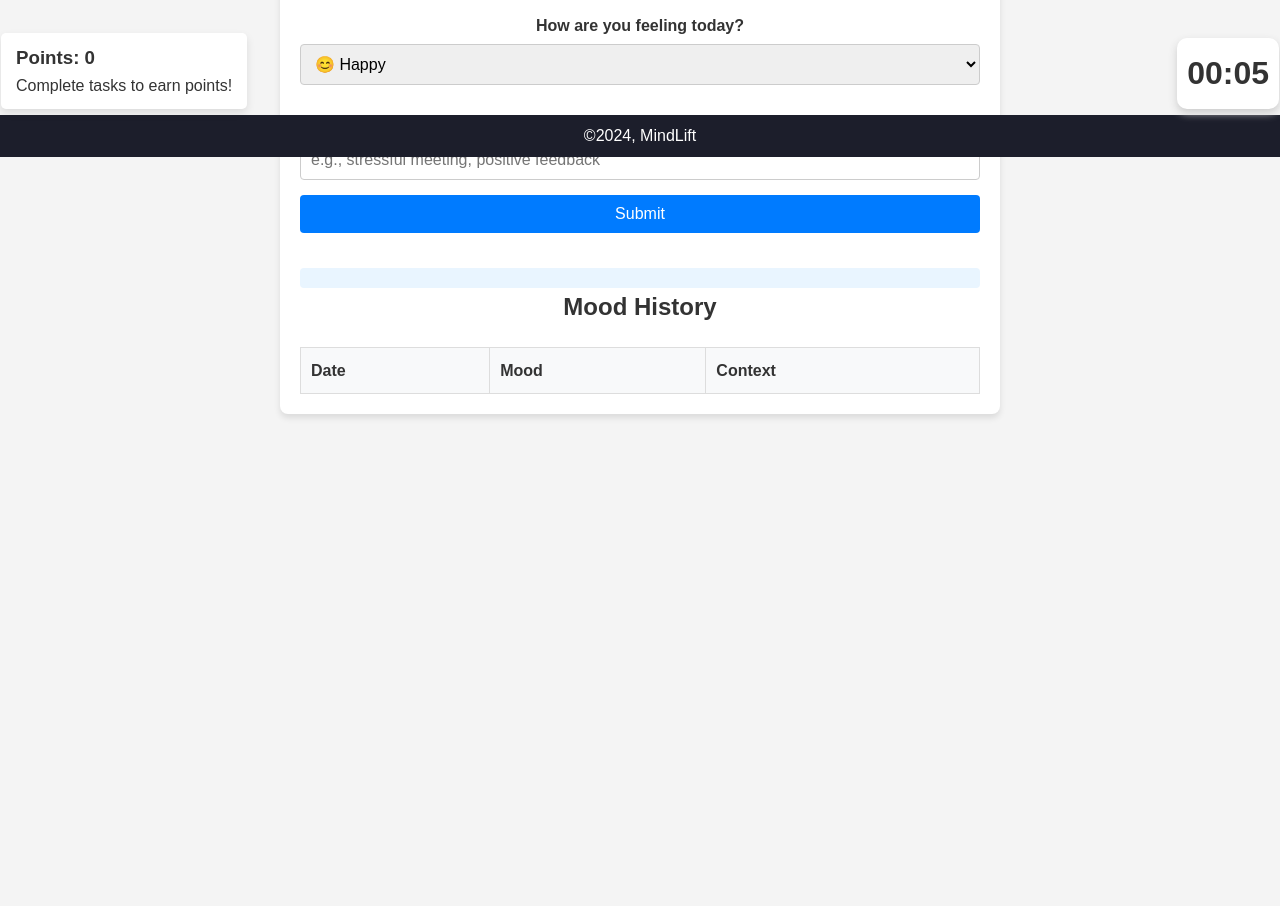
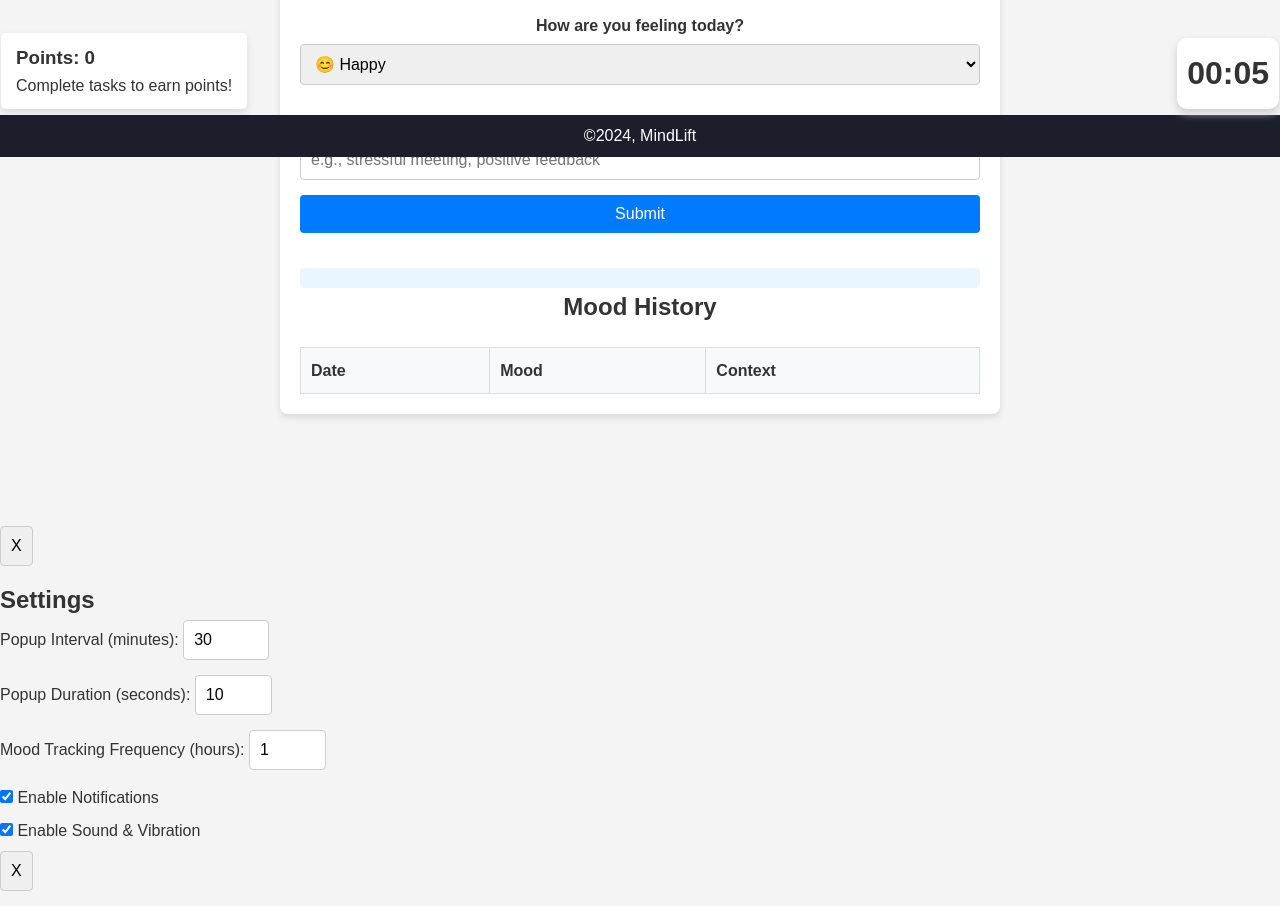
Before and after one commit to lipadsoft-Engineer/cognitive-support-tool-for-individuals-with-depression-at-workplace, a plain HTML site: page index.html in a window 1280 px wide. Shown: the part 643-1549 px from the top of the page. Before the commit the page ends 1169 px from the top, so only its background shows below. Drawn offline with Linux system fonts and the light colour scheme.

Commit message:
add settings slide panel

```diff
--- a/index.html
+++ b/index.html
@@ -14,7 +14,7 @@
         <img src="./images/MindLift-logo.png" alt="">
         <h1>MindLift</h1>
         <div class="links">
-            <button id="settings" class="nav-btn"><img src="./images/icons/icons8-settings.svg" alt=""></button>
+            <button id="settings" class="nav-btn" onclick="toggleSettings()"><img src="./images/icons/icons8-settings.svg" alt=""></button>
             <button id="help" class="nav-btn"><img src="./images/icons/icons8-question.gif" alt=""></button>
         </div>
     </header>
@@ -146,6 +146,37 @@
         </table>
       </div>
 
+      <div class="settings-panel" id="settingsPanel">
+        <button class="toggle-btn" onclick="toggleSettings()">X</button>
+        <h2>Settings</h2>
+        <div class="settings-option">
+            <label for="popupInterval">Popup Interval (minutes):</label>
+            <input type="number" id="popupInterval" min="5" max="120" value="30">
+        </div>
+        <div class="settings-option">
+            <label for="popupDuration">Popup Duration (seconds):</label>
+            <input type="number" id="popupDuration" min="3" max="60" value="10">
+        </div>
+        <div class="settings-option">
+            <label for="moodTracking">Mood Tracking Frequency (hours):</label>
+            <input type="number" id="moodTracking" min="1" max="12" value="1">
+        </div>
+        <div class="settings-option">
+            <label>
+                <input type="checkbox" id="enableNotifications" checked>
+                Enable Notifications
+            </label>
+        </div>
+        <div class="settings-option">
+            <label>
+                <input type="checkbox" id="soundVibration" checked>
+                Enable Sound & Vibration
+            </label>
+        </div>
+
+        <button class="toggle-btn-cls" onclick="toggleSettings()">X</button>
+    </div>
+
     <footer>
         <p>&copy;2024, MindLift</p>
     </footer>
```
